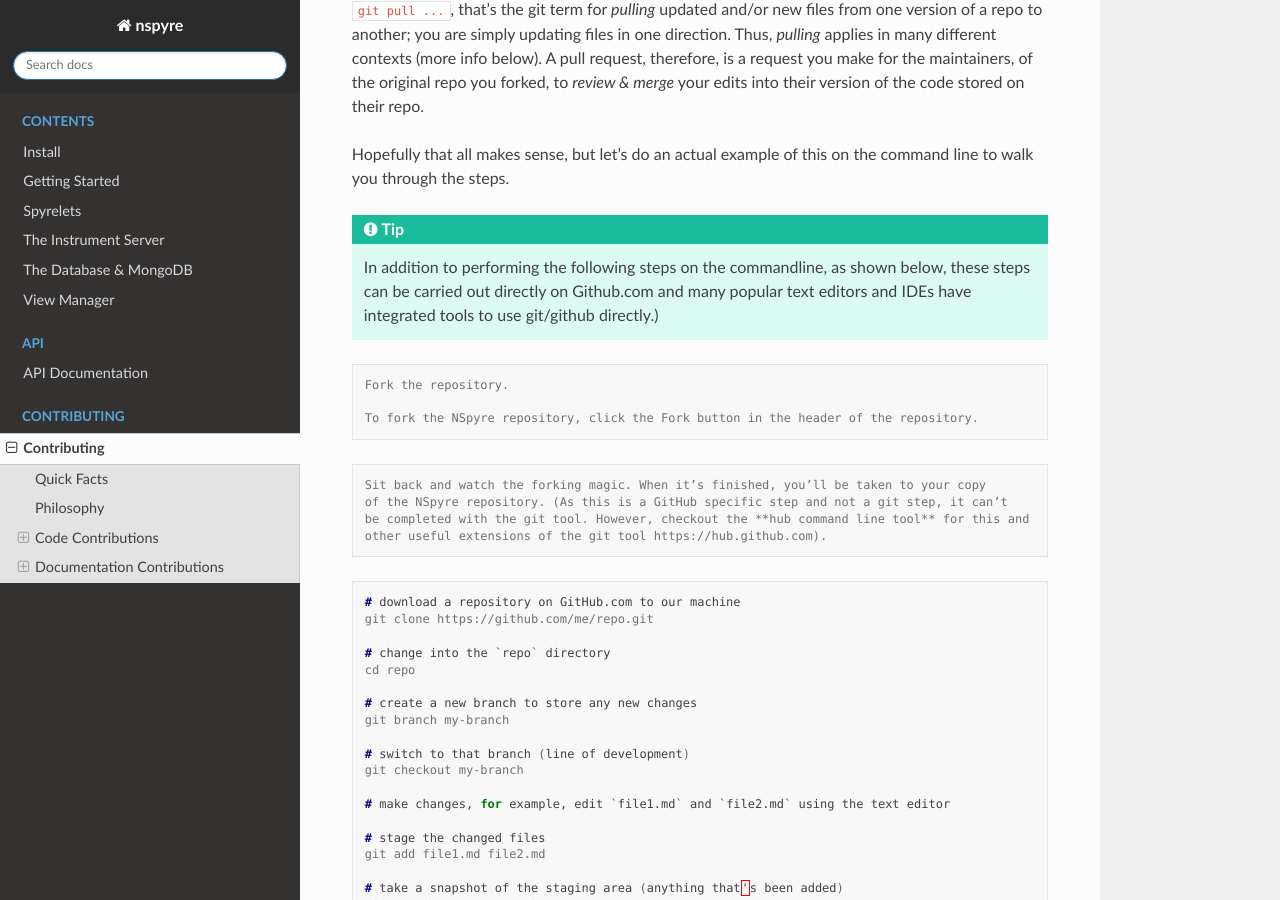
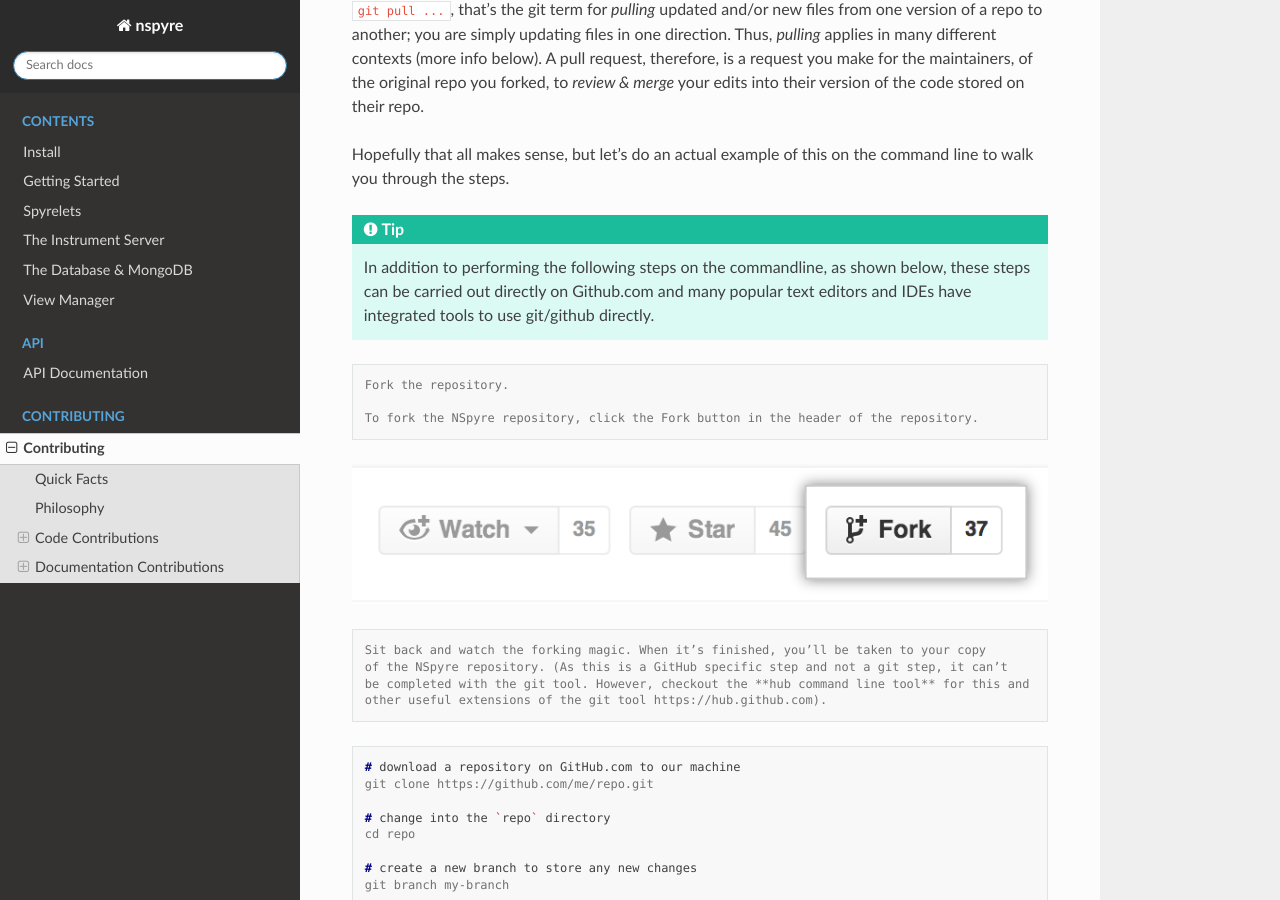
Before and after one commit to nspyre-org/nspyre, a Sphinx documentation site: the page built from docs/contributing.rst, in a window 1280 px wide and 900 px high, scrolled down 2038 px. Built offline with Sphinx 7.4.7 and the Read the Docs theme 2.0.0, drawn with Linux system fonts in a browser that asks for light colours.

Commit message:
Update contributing.rst

```diff
--- a/docs/contributing.rst
+++ b/docs/contributing.rst
@@ -51,7 +51,7 @@
 
 .. tip::
 
-   In addition to performing the following steps on the commandline, as shown below, these steps can be carried out directly on Github.com and many popular text editors and IDEs have integrated tools to use git/github directly.)
+   In addition to performing the following steps on the commandline, as shown below, these steps can be carried out directly on Github.com and many popular text editors and IDEs have integrated tools to use git/github directly.
 
 .. code-block:: console
 
@@ -60,8 +60,6 @@
    To fork the NSpyre repository, click the Fork button in the header of the repository.
 
 .. image:: images/Bootcamp-Fork.png
-    :align: middle
-    :width: 553.5pt
 
 
 .. code-block:: console
```
